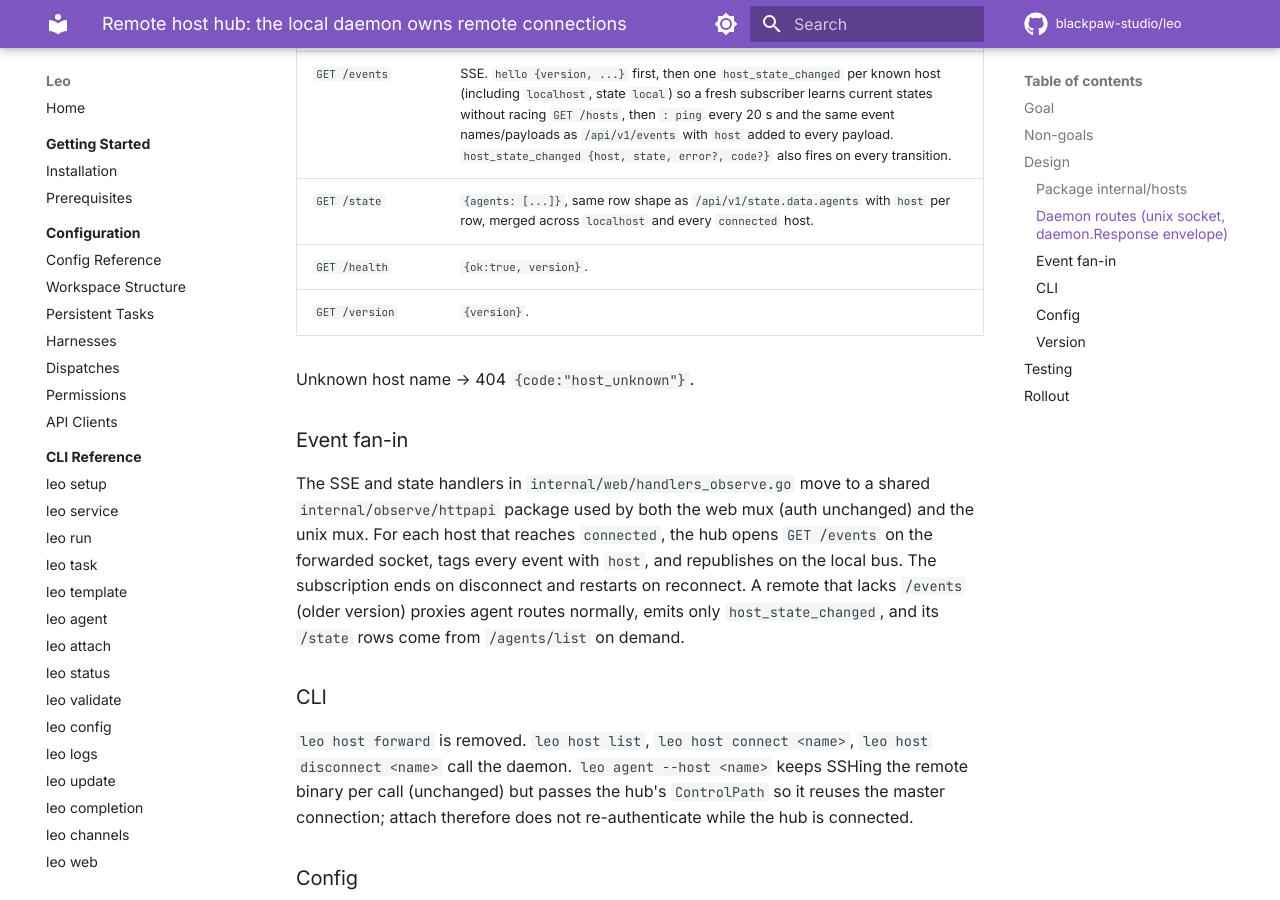
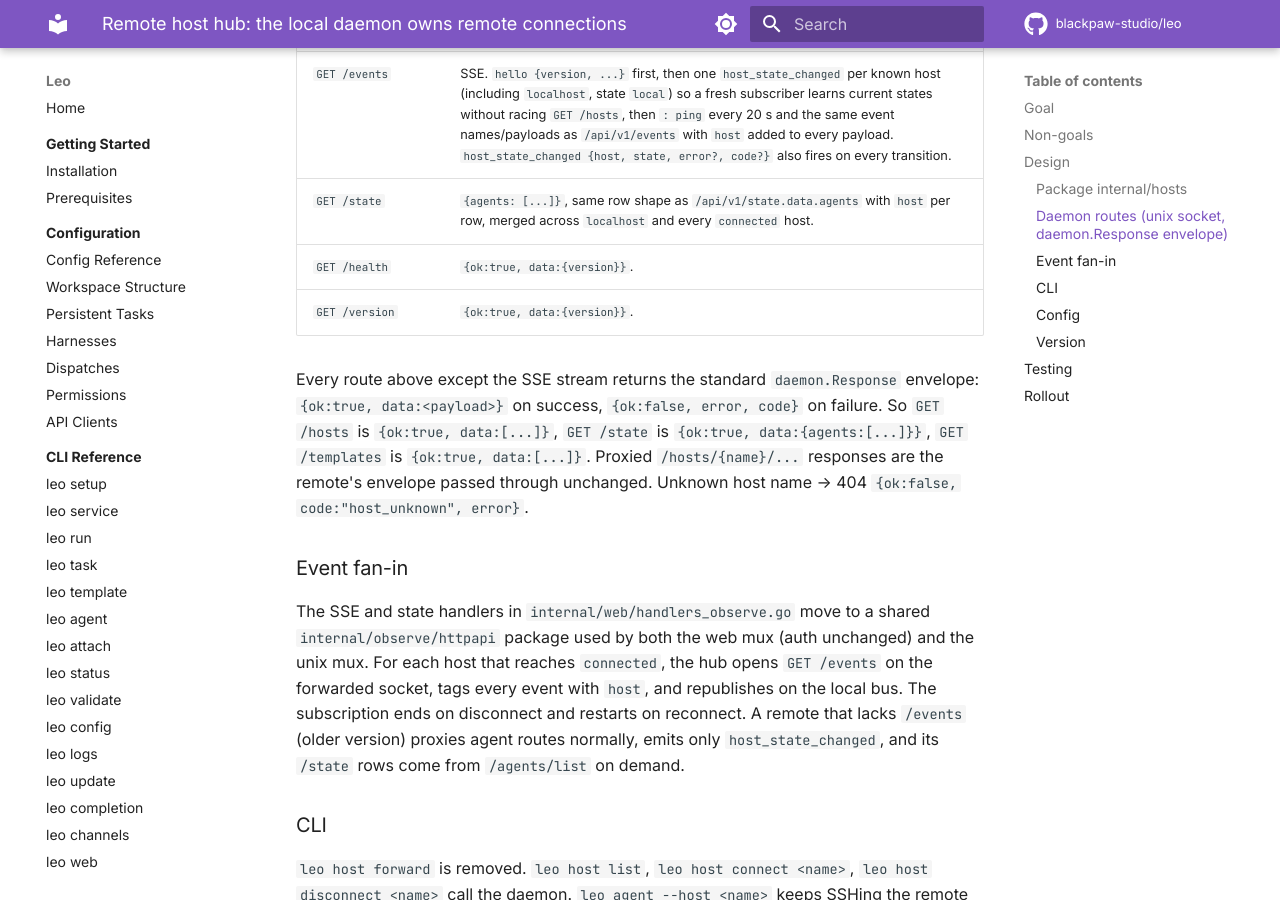
Before and after one commit to blackpaw-studio/leo, an MkDocs documentation site: the page built from docs/specs/2026-09-16-remote-host-hub.md, in a window 1280 px wide and 900 px high, scrolled down 1943 px. Built offline with MkDocs 1.6.1 and Material for MkDocs 9.7.7, drawn with Linux system fonts in a browser that asks for light colours; comment, search, counter and statistics services are not loaded.

Commit message:
docs(specs): hub routes return the standard envelope everywhere except SSE

```diff
--- a/docs/specs/2026-09-16-remote-host-hub.md
+++ b/docs/specs/2026-09-16-remote-host-hub.md
@@ -64,10 +64,16 @@ All state transitions publish `host_state_changed` on the `observe.Bus`.
 | `/hosts/{name}/agents/...`, `/hosts/{name}/templates` | Reverse proxy (`httputil.ReverseProxy` over a unix-socket transport) with the prefix stripped. Status and body pass through unchanged. `localhost` dispatches to the local mux in-process. Not connected -> 503 `{code:"host_unavailable", error}`. |
 | `GET /events` | SSE. `hello {version, ...}` first, then one `host_state_changed` per known host (including `localhost`, state `local`) so a fresh subscriber learns current states without racing `GET /hosts`, then `: ping` every 20 s and the same event names/payloads as `/api/v1/events` with `host` added to every payload. `host_state_changed {host, state, error?, code?}` also fires on every transition. |
 | `GET /state` | `{agents: [...]}`, same row shape as `/api/v1/state.data.agents` with `host` per row, merged across `localhost` and every `connected` host. |
-| `GET /health` | `{ok:true, version}`. |
-| `GET /version` | `{version}`. |
+| `GET /health` | `{ok:true, data:{version}}`. |
+| `GET /version` | `{ok:true, data:{version}}`. |
 
-Unknown host name -> 404 `{code:"host_unknown"}`.
+Every route above except the SSE stream returns the standard
+`daemon.Response` envelope: `{ok:true, data:<payload>}` on success,
+`{ok:false, error, code}` on failure. So `GET /hosts` is
+`{ok:true, data:[...]}`, `GET /state` is `{ok:true, data:{agents:[...]}}`,
+`GET /templates` is `{ok:true, data:[...]}`. Proxied `/hosts/{name}/...`
+responses are the remote's envelope passed through unchanged.
+Unknown host name -> 404 `{ok:false, code:"host_unknown", error}`.
 
 ### Event fan-in
 
```
